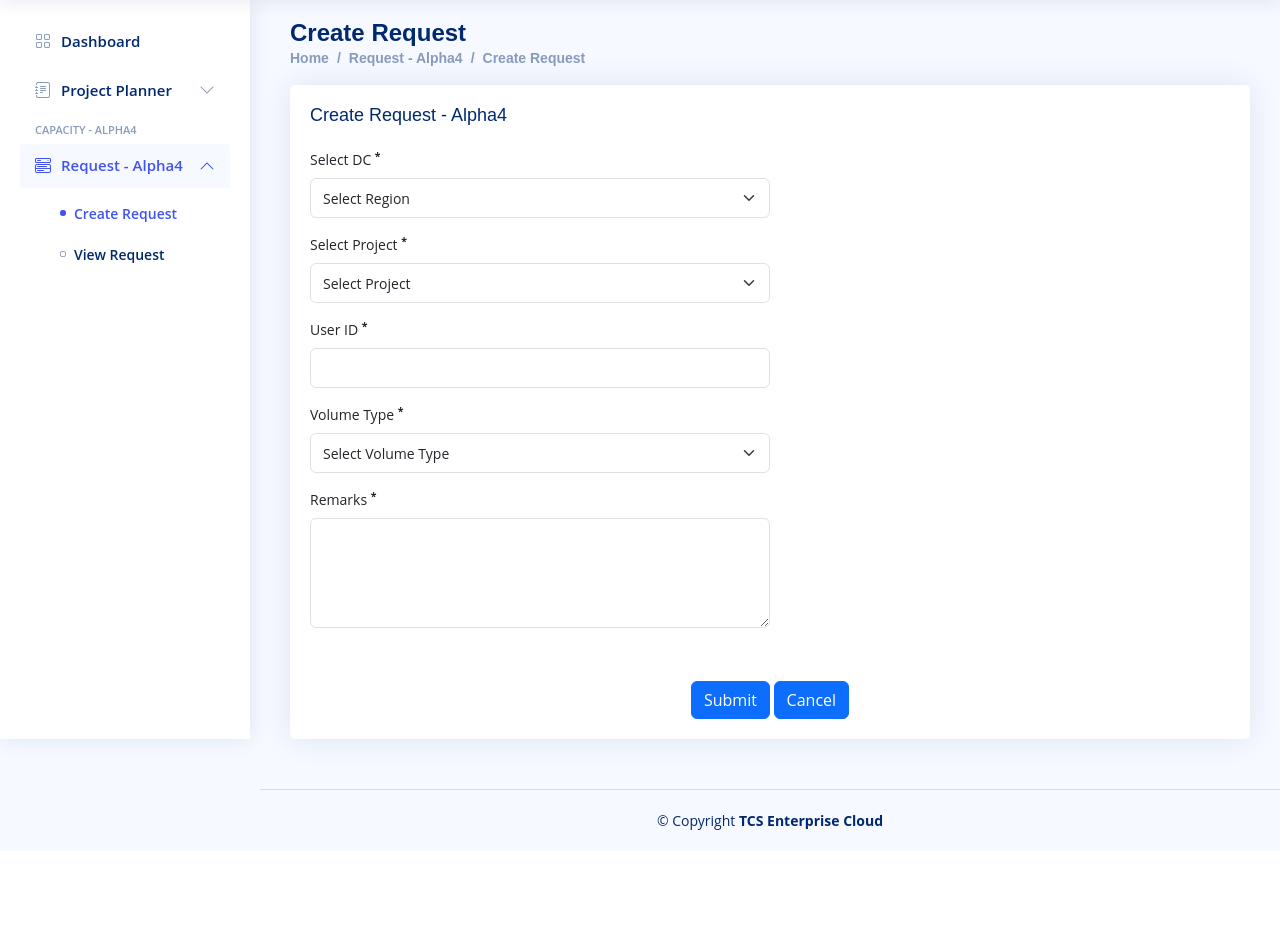
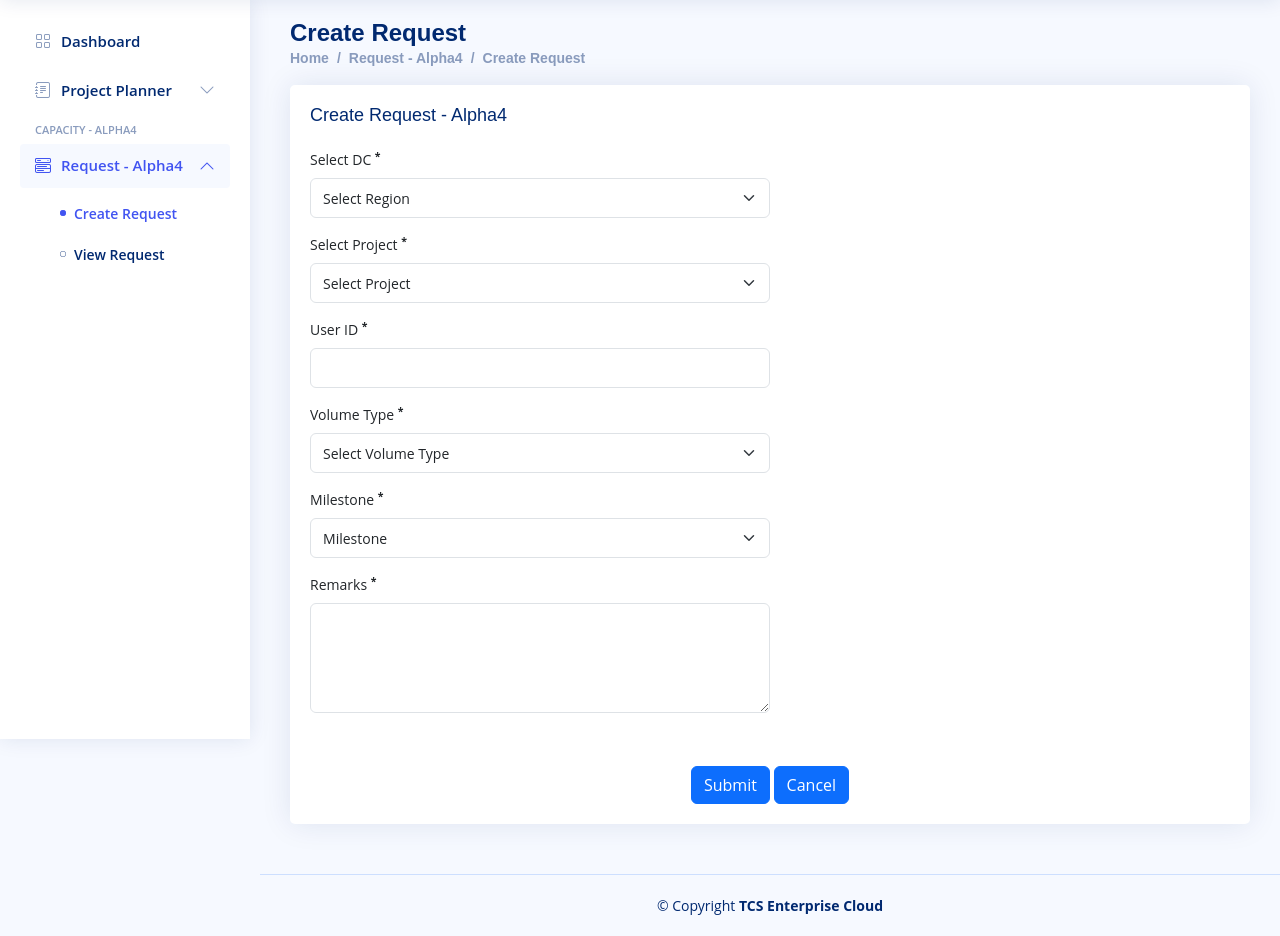
Before and after one commit to Aswini-Veluchamy/capacity_project, a Django app: template capacity_app/templates/capacity_app/create_request.html in a window 1280 px wide. Shown: the part 61-997 px from the top of the page. Before the commit the page ends 891 px from the top, so only its background shows below. Run offline with Django 3.2, Linux system fonts and the light colour scheme; the template is opened without the code that fills it, so the values that code supplies are empty; some libraries are stand-ins or nearby versions.

Commit message:
modified

```diff
--- a/capacity_app/templates/capacity_app/create_request.html
+++ b/capacity_app/templates/capacity_app/create_request.html
@@ -177,15 +177,14 @@ input[type="text"] {
                                 <input type="number" class="form-control" id="gravit" name="gravit" min="0" max="500" value="0" required>
                             </div>
 
-                            <!--<div class="mb-3 col-md-6">
-                                <label for="move_group_name" class="form-label">Move Group Name <sup><strong>*</strong></sup></label>
+                            <div class="mb-3 col-md-6">
+                                <label for="move_group_name" class="form-label">Milestone <sup><strong>*</strong></sup></label>
                                 <select id="move_group_name" class="form-select" name="move_group_name" required>
-                                    <option value="" selected="selected" disabled="disabled">Move Group Name</option>
-                                    <option value="MoveGroup 1">MoveGroup 1</option>
-                                    <option value="MoveGroup 2">MoveGroup 2</option>
-                                    <option value="MoveGroup 3">MoveGroup 3</option>
+                                    <option value="" selected="selected" disabled="disabled">Milestone</option>
+                                    <option value="P1">P1</option>
+                                    <option value="P2">P2</option>
                                 </select>
-                            </div>-->
+                            </div>
                             <div class="mb-3 col-md-6">
                                 <label for="remarks" class="form-label">Remarks <sup><strong>*</strong></sup></label>
                                 <textarea id="remarks" maxlength="256" rows="4" cols="50" class="form-control" name="remarks" required></textarea>
--- a/capacity_app/templates/capacity_app/view_request.html
+++ b/capacity_app/templates/capacity_app/view_request.html
@@ -153,7 +153,7 @@ td {
                                 <th nowrap class="arbor" data-field="arbor" data-sortable="true" >Arbor (TB)</th>
                                 <th nowrap class="gravit" data-field="gravit" data-sortable="true" > Gravit (TB)</th>
                                 <th nowrap class="updated_at" data-field="updated_at" data-sortable="true" >Updated Date</th>
-                                <!--<th nowrap class="move_group_name" data-field="move_group_name" data-sortable="true" >Move Group Name</th>-->
+                                <th nowrap class="move_group_name" data-field="move_group_name" data-sortable="true" >Milestone</th>
                                 <th nowrap class="remarks" data-field="remarks" data-sortable="true" >Remarks</th>
                                 <th nowrap class="status" data-field="status" data-sortable="true" data-formatter="priceFormatter" >Status</th>
                                 <!--<th nowrap class="action" data-sortable="true">Actions</th>-->
@@ -174,7 +174,7 @@ td {
                                 <td nowrap class="arbor">{{i.arbor|floatformat}}</td>
                                 <td nowrap class="gravit">{{i.gravit|floatformat}}</td>
                                 <td nowrap class="updated_at">{{i.updated_time|date:'Y-m-d H:i:s'}}</td>
-                                <!--<td nowrap class="move_group_name">{{i.move_group_name}}</td>-->
+                                <td nowrap class="move_group_name">{{i.move_group_name}}</td>
                                 <td nowrap class="remarks">{{i.remarks}}</td>
                                 <td nowrap class="status">{{i.tkt_status}}</td>
                                 <!--<td>
```
